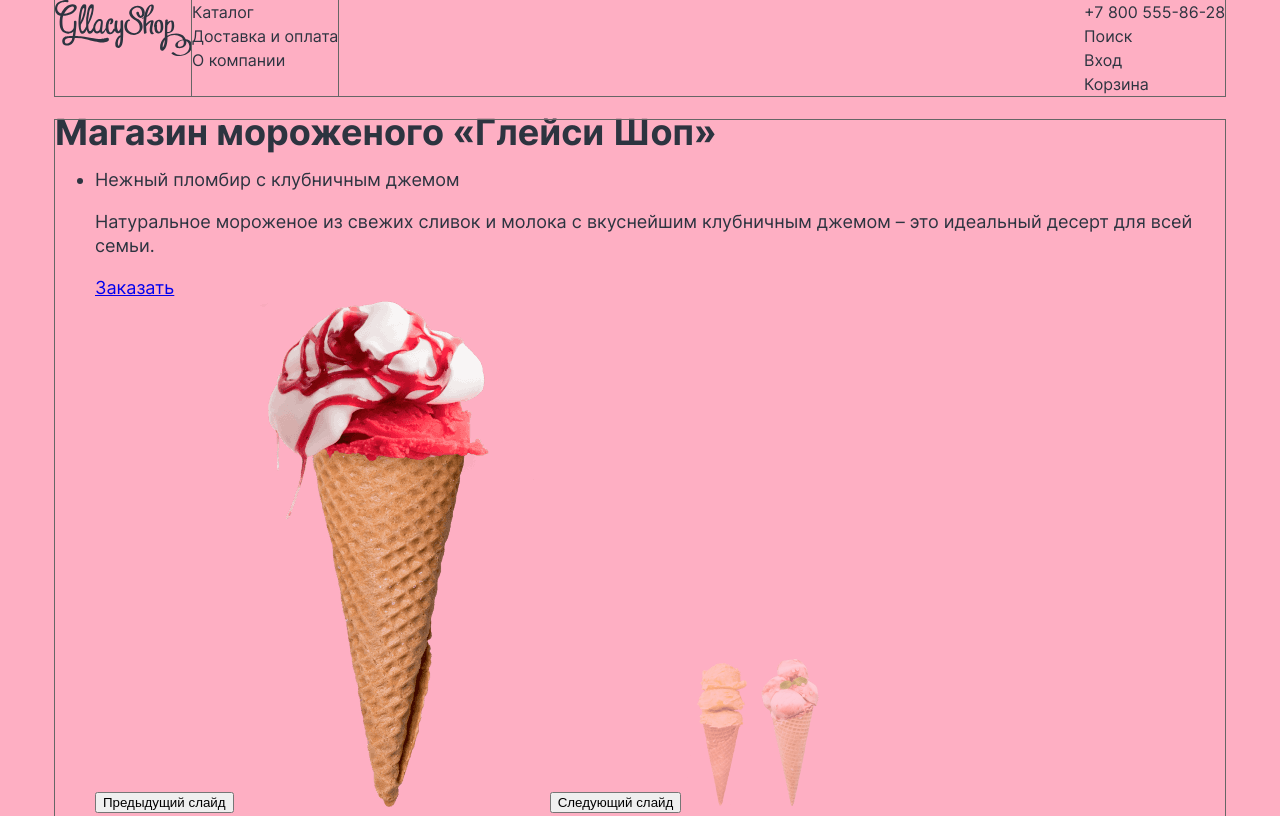
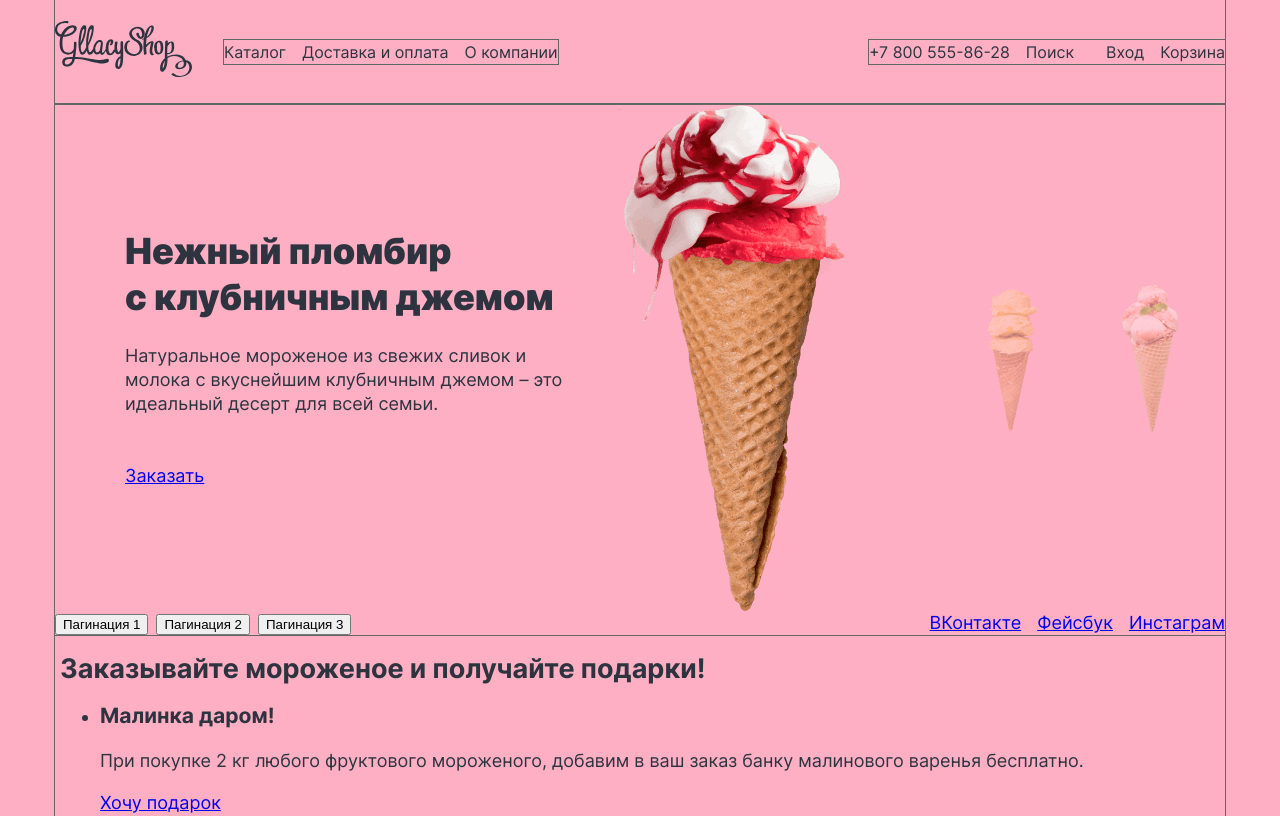
Before and after one commit to Rozzel/105020-gllacy-32, a plain HTML site: page index.html in a window 1280 px wide. Shown: the top 816 px of the page. Drawn offline with Linux system fonts and the light colour scheme.

Commit message:
Сделал Хедер и Слайдер

```diff
--- a/index.html
+++ b/index.html
@@ -9,64 +9,63 @@
 </head>
 
 <body>
-    <header class="page-header page-container">
+    <div class="page-container">
+
+        <header class="page-header">
 
             <a class="logo"><img class="logo-img" src="img/logo.svg" width="137" height="56" alt="Логотип «Глейси Шоп»"></a>
 
             <nav class="navigation">
                 <ul class="navigation-list">
                     <li class="navigation-item"><a class="navigation-link" href="catalog.html">Каталог</a></li>
-                <li class="navigation-item"><a class="navigation-link" href="delivery-payment.html">Доставка и
-                        оплата</a></li>
+                    <li class="navigation-item"><a class="navigation-link" href="delivery-payment.html">Доставка и оплата</a></li>
                     <li class="navigation-item"><a class="navigation-link" href="about.html">О компании</a></li>
                 </ul>
             </nav>
-
-        <ul class="navigation-user navigation-list">
-            <li class="user-item"><a href="tel:+78005558628" class="navigation-link">+7 800 555-86-28</a></li>
-            <li class="user-item"><a href="#" class="navigation-link">Поиск</a></li>
-            <li class="user-item"><a href="#" class="navigation-link">Вход</a></li>
-            <li class="user-item"><a href="#" class="navigation-link">Корзина</a></li>
+            <div class="navigation-user">
+                <ul class="navigation-list">
+                    <li class="navigation-item"><a class="navigation-link" href="tel:+78005558628">+7 800 555-86-28</a></li>
+                    <li class="navigation-item"><a class="navigation-link" href="#">Поиск</a></li>
+                    <li class="navigation-item"><a class="navigation-link" href="#">Вход</a></li>
+                    <li class="navigation-item"><a class="navigation-link" href="#">Корзина</a></li>
                 </ul>
+            </div>
         </header>
 
-    </header>
-
-    <main class="main-container main-index">
-        <div class="page-container">
-
-            <h1 class="visually-hidden">Магазин мороженого «Глейси Шоп»</h1>
+        <main class="main-index">
+            <!-- Скрою позже -->
+            <!-- <h1 class="visually-hidden">Магазин мороженого «Глейси Шоп»</h1> -->
 
             <section class="slide">
                 <ul class="slide-list">
                     <li class="slide-item">
                         <div class="slide-item-left">
-                            <div>
-                                <p class="slide-heading">Нежный пломбир с клубничным джемом</p>
+                                <p class="slide-heading text-bold">Нежный пломбир<br> с клубничным джемом</p>
                                 <p class="slide-description">
                                     Натуральное мороженое из свежих сливок и молока с вкуснейшим клубничным джемом –
                                     это идеальный десерт для всей семьи.
                                 </p>
-                            </div>
                                 <a href="#" class="button button-slide">Заказать</a>
                         </div>
                         <div class="slide-item-right">
-                            <button class="slider-button slider-prev" type="button">
-                                <span class="visually-hidden">Предыдущий слайд</span>
-                            </button>
+                            <!-- Скрою позже -->
+                            <!-- <button class="slider-button slider-prev" type="button">
+                                <span class="visually-hidden">Предыдущий</span>
+                            </button> -->
                             <img class="slide-img" src="img/slider/big-strawberry.png" width="306" height="507"
                                 alt="Нежный пломбир с клубничным джемом">
-                            <button class="slider-button slider-next" type="button">
-                                <span class="visually-hidden">Следующий слайд</span>
-                            </button>
+                            <!-- Скрою позже -->
+                                <!-- <button class="slider-button slider-next" type="button">
+                                <span class="visually-hidden">Следующий</span>
+                            </button> -->
                             <img src="/img/slider/small-banana.png" width="66" height="150" alt="Мороженое"
                                 class="slide-img-small">
                             <img src="/img/slider/small-marshmallows.png" width="66" height="150" alt="Мороженое"
                                 class="slide-img-small">
                         </div>
                     </li>
-
-                    <li class="slide-item">
+                    <!-- Как сделаю слайдер изменю контент -->
+                    <!-- <li class="slide-item">
                         <div class="slide-item-left">
                             <div>
                                 <p class="slide-heading">Сливочное мороженое со вкусом банана</p>
@@ -121,23 +120,23 @@
                             <img src="img/slider/small-banana.png" width="66" height="150" alt="Мороженое"
                                 class="slide-img-small">
                         </div>
-                    </li>
+                    </li> -->
                 </ul>
 
                 <ul class="slide-pagination">
                     <li class="slide-pagination-list">
                         <button class="button button-pagination button-pagination-active">
-                            <span class="visually-hidden">Точечная пагинация 1</span>
+                            <span class="visually-hidden">Пагинация 1</span>
                         </button>
                     </li>
                     <li class="slide-pagination-list">
                         <button class="button button-pagination button-pagination-active">
-                            <span class="visually-hidden">Точечная пагинация 2</span>
+                            <span class="visually-hidden">Пагинация 2</span>
                         </button>
                     </li>
                     <li class="slide-pagination-list">
                         <button class="button button-pagination">
-                            <span class="visually-hidden">Точечная пагинация 3</span>
+                            <span class="visually-hidden">Пагинация 3</span>
                         </button>
                     </li>
                 </ul>
@@ -327,11 +326,10 @@
                 </address>
                 <button type="button">Форма обратной связи</button>
             </section>
-        </div>
+
         </main>
 
         <footer class="page-footer">
-        <div class="page-container">
             <section class="footer-section footer-bottom">
                 <ul class="footer-social-list">
                     <li class="footer-social-item">
@@ -366,8 +364,9 @@
                     <p>Сделано в <a href="https://htmlacademy.ru" target="_blank">.html academy</a> © 2021</p>
                 </div>
             </section>
+        </footer>
+
     </div>
-    </footer>
 </body>
 
 </html>
--- a/styles/styles.css
+++ b/styles/styles.css
@@ -28,8 +28,6 @@ html {
 
 body {
     margin: 0;
-    display: flex;
-    flex-direction: column;
     min-height: 100%;
     font-family: "Inter", sans-serif;
     font-weight: 400;
@@ -41,26 +39,6 @@ body {
     box-sizing: content-box;
 }
 
-.page-header,
-.page-container,
-.navigation
-{
-    outline: 1px solid #666;
-}
-
-.page-header {
-    display: flex;
-}
-
-.page-container {
-    width: 1170px;
-    margin: 0 auto;
-}
-
-.main-container {
-    flex-grow: 1;
-}
-
 .title {
     font-weight: 700;
 }
@@ -69,10 +47,51 @@ body {
     font-weight: 900;
 }
 
+.page-header,
+.page-container,
+.navigation,
+.page-footer,
+.navigation-user,
+.slide {
+    outline: 1px solid #666;
+}
+
+.page-header {
+    min-height: 104px;
+    display: flex;
+    align-items: center;
+}
+
+.page-container {
+    width: 1170px;
+    margin: 0 auto;
+}
+
+.navigation {
+    margin-left: 32px;
+
+}
+
+.navigation-user {
+    margin-left: auto;
+
+}
+
+.navigation-item {
+    margin: 0 16px;
+}
+
+.navigation-item:first-child,
+.navigation-item:last-child {
+    margin: 0;
+}
+
 .navigation-list {
     margin: 0;
     padding: 0;
     list-style-type: none;
+    display: flex;
+    justify-content: space-between;
 }
 
 .navigation-link {
@@ -82,8 +101,89 @@ body {
     text-decoration: none;
 }
 
-.navigation-user {
-    margin-left:  auto;
+.slide {
+    margin: 0;
+    padding: 0;
+    display: flex;
+    flex-wrap: wrap;
+    justify-content: space-between;
+
+}
+
+.slide-pagination {
+    display: flex;
+    margin: 0;
+    padding: 0;
+}
+
+.slide-pagination-list {
+    margin-right: 8px;
+}
+
+.slide-social-icon {
+    display: flex;
+    margin: 0;
+    padding: 0;
+}
+
+.slide-social-item {
+    margin-left: 16px;
+}
+
+.slide-list {
+    width: 1170px;
+    margin: 0;
+    padding: 0;
+    display: flex;
+    flex-flow: row wrap;
+
+}
+
+.slide-item-left {
+    width: 470px;
+    display: flex;
+    flex-direction: column;
+    flex-wrap: wrap;
+    justify-content: center;
+    margin-left: 70px;
+}
+
+.slide-heading {
+    font-size: 36px;
+    line-height: 46px;
+    margin: 0 0 24px 0;
+    padding: 0;
+}
+
+.slide-description {
+    font-size: 18px;
+    line-height: 24px;
+    margin: 0 0 48px 0;
+    padding: 0;
+
+}
+
+.slide-item-right {
+    display: flex;
+    flex-flow: row wrap;
+    align-items: center;
+}
+
+.slide-img-small {
+    margin-left: 75px;
+}
+
+.slide-item {
+    list-style-type: none;
+    display: flex;
+}
+
+.slide-pagination-list {
+    list-style-type: none;
+}
+
+.slide-social-item {
+    list-style-type: none;
 }
 
 img {
```
Lines whose indentation alone changed are shown as unchanged.
